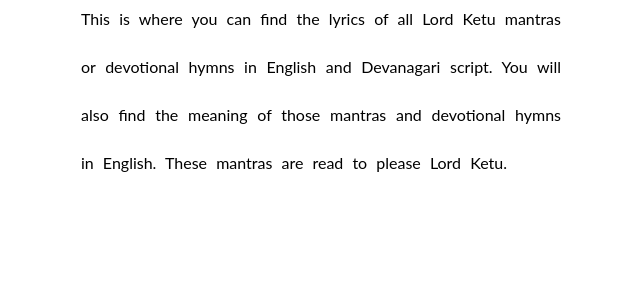
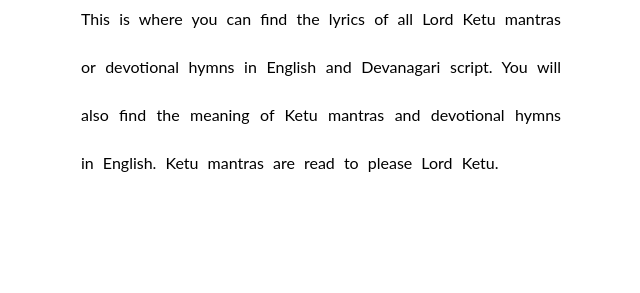
Before and after one commit to abhishekdjoshi/abhishekdjoshi.kclstr.io, a Jekyll site: the page pages/ketu/all.html, which Jekyll copies as it is, in a window 1280 px wide. Shown: the part 619-912 px from the top of the page, without its empty margins (319-959 px from the left). Built offline with Jekyll 4.4.1, drawn with Linux system fonts in a browser that asks for light colours; a script that is not in the unit is left out; some of the changed lines change nothing that is shown.

Commit message:
Update all.html

```diff
--- a/pages/ketu/all.html
+++ b/pages/ketu/all.html
@@ -6,11 +6,11 @@
     <meta http-equiv="Content-Type" content="text/html; charset=UTF-8" />
     <meta
       name="description"
-      content="Learn Lord Ketu mantras and devotional hymns. Read the lyrics in English and Hindi or Sanskrit, and get their meaning in English."
+      content="Learn Lord Ketu mantras and devotional hymns. Read the Ketu mantras lyrics in English and Hindi or Sanskrit, and get Ketu mantras meaning in English."
     />
     <meta
       name="keywords"
-      content="Lord Ketu Mantra, Lord Ketu Devotional Hymns, सभी केतु मंत्र"
+      content="Lord Ketu Mantra, सभी केतु मंत्र, Lord Ketu Mantras, केतु देव मंत्र, Ketu Mantras Full, Ketu Mantras English, Ketu Mantras Hindi, Ketu Mantras in Hindi, Ketu Mantras in English, Ketu Mantras lyrics in Hindi, Ketu Mantras lyrics in English, Ketu Mantras meaning in English, Ketu Mantras translation in English, Ketu Mantras translation in Hindi"
     />
     <link rel="canonical" href="https://kclstr.com/pages/ketu/all.html" />
     <style>
@@ -160,7 +160,7 @@
 
       <p>
           This is where you can find the lyrics of all Lord Ketu mantras or devotional hymns in English and Devanagari script. You
-          will also find the meaning of those mantras and devotional hymns in English. These mantras are read to please Lord Ketu.
+          will also find the meaning of Ketu mantras and devotional hymns in English. Ketu mantras are read to please Lord Ketu.
         </p>
         <br /><br /><br />
 
```
